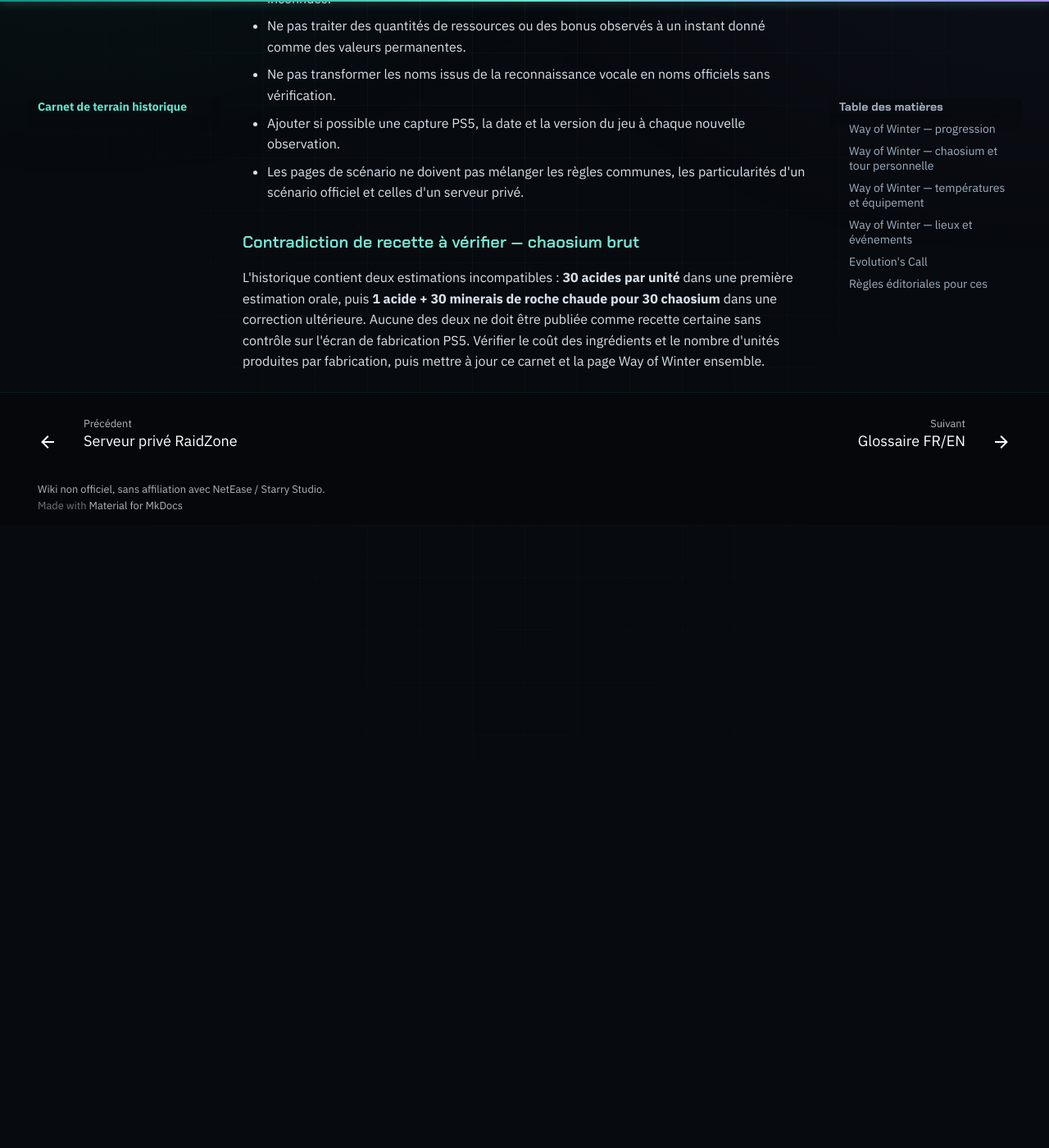
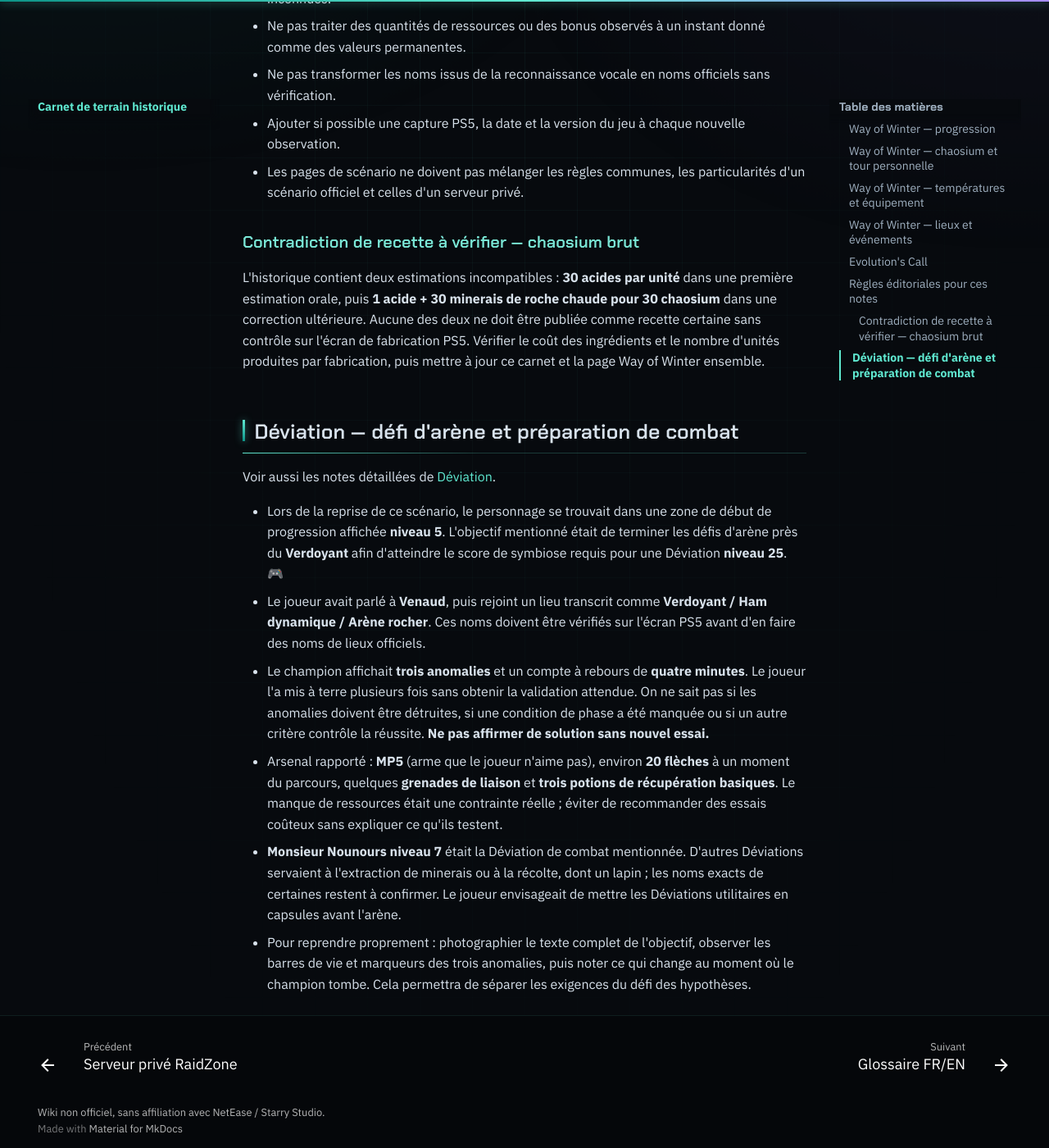
Before and after one commit to flav92/once-human-ps5-wiki, an MkDocs documentation site: the page built from docs/carnet-de-terrain-historique.md, in a window 1280 px wide and 1400 px high, scrolled down 2573 px. Shown: the whole window at 82% size. Built offline with MkDocs 1.6.1 and Material for MkDocs 9.7.7, drawn with Linux system fonts in a browser that asks for light colours; comment, search, counter and statistics services are not loaded; before the commit the page ends 3213 px from its top, so only the background shows below that.

Commit message:
Archive le blocage d'arène du scénario Déviation

```diff
--- a/docs/carnet-de-terrain-historique.md
+++ b/docs/carnet-de-terrain-historique.md
@@ -50,3 +50,15 @@
 ### Contradiction de recette à vérifier — chaosium brut
 
 L'historique contient deux estimations incompatibles : **30 acides par unité** dans une première estimation orale, puis **1 acide + 30 minerais de roche chaude pour 30 chaosium** dans une correction ultérieure. Aucune des deux ne doit être publiée comme recette certaine sans contrôle sur l'écran de fabrication PS5. Vérifier le coût des ingrédients et le nombre d'unités produites par fabrication, puis mettre à jour ce carnet et la page Way of Winter ensemble.
+
+
+## Déviation — défi d'arène et préparation de combat
+
+Voir aussi les notes détaillées de [Déviation](scenarios/deviation.md).
+
+- Lors de la reprise de ce scénario, le personnage se trouvait dans une zone de début de progression affichée **niveau 5**. L'objectif mentionné était de terminer les défis d'arène près du **Verdoyant** afin d'atteindre le score de symbiose requis pour une Déviation **niveau 25**. 🎮
+- Le joueur avait parlé à **Venaud**, puis rejoint un lieu transcrit comme **Verdoyant / Ham dynamique / Arène rocher**. Ces noms doivent être vérifiés sur l'écran PS5 avant d'en faire des noms de lieux officiels.
+- Le champion affichait **trois anomalies** et un compte à rebours de **quatre minutes**. Le joueur l'a mis à terre plusieurs fois sans obtenir la validation attendue. On ne sait pas si les anomalies doivent être détruites, si une condition de phase a été manquée ou si un autre critère contrôle la réussite. **Ne pas affirmer de solution sans nouvel essai.**
+- Arsenal rapporté : **MP5** (arme que le joueur n'aime pas), environ **20 flèches** à un moment du parcours, quelques **grenades de liaison** et **trois potions de récupération basiques**. Le manque de ressources était une contrainte réelle ; éviter de recommander des essais coûteux sans expliquer ce qu'ils testent.
+- **Monsieur Nounours niveau 7** était la Déviation de combat mentionnée. D'autres Déviations servaient à l'extraction de minerais ou à la récolte, dont un lapin ; les noms exacts de certaines restent à confirmer. Le joueur envisageait de mettre les Déviations utilitaires en capsules avant l'arène.
+- Pour reprendre proprement : photographier le texte complet de l'objectif, observer les barres de vie et marqueurs des trois anomalies, puis noter ce qui change au moment où le champion tombe. Cela permettra de séparer les exigences du défi des hypothèses.
```
